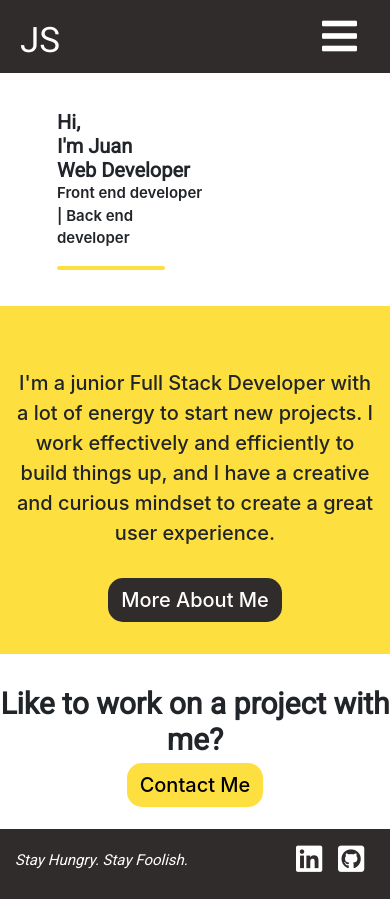
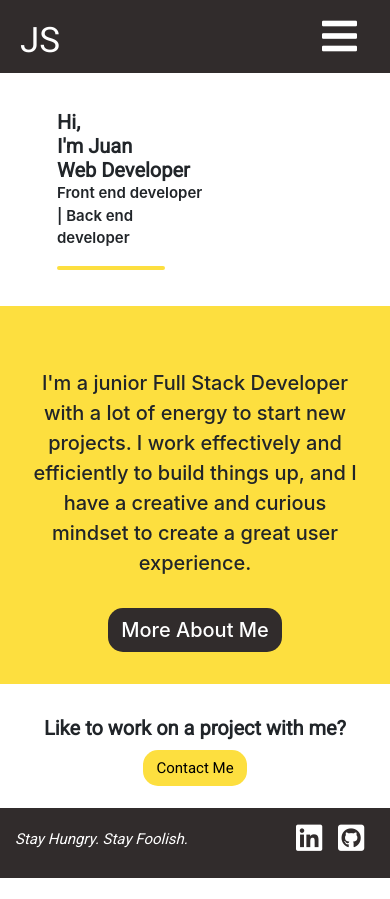
Before and after one commit to Code-Institute-Submissions/MS1_portfolio_website, a plain HTML site: page index.html in a window 390 px wide. After the commit the page ends 878 px from the top, so only its background shows below. Drawn offline with nearby package versions, Linux system fonts and the light colour scheme.

Commit message:
adjust responsiveness to index.html

```diff
--- a/assets/css/style.css
+++ b/assets/css/style.css
@@ -346,7 +346,6 @@ font-size: 1.5rem;
     background-color: #fddf3f;
     border-color: transparent;
     margin: auto;
-    margin-top: 5px;
     border-radius: 15px;
 }
 
@@ -567,6 +566,10 @@ button[type="submit"]:hover {
 }
 
 @media (max-width: 799px) {
+    .my-container-home {
+        padding-top: 60px;
+        padding-bottom: 20px;
+    }
     .home-col h2 {
         font-size: 20px;
     }
@@ -576,12 +579,6 @@ button[type="submit"]:hover {
     .home-col {
         margin-left: 25px;
         margin-top: 50px;
-    }
-    .my-container-home {
-        padding: 20px 32px;
-    }
-    .cta-contact {
-        font-size: 30px;
     }
     .my-row-projects {
         margin: auto;
@@ -599,13 +596,19 @@ button[type="submit"]:hover {
     }
 }
 
+/*------------------------------------- MEDIA QUERIES | for iPhone 6/7/8 plus   */
+
 @media (max-width: 500px) {
+     .cta-contact {
+        font-size: 25px;
+    }
+    .button-contact{
+        font-size: 20px;
+        margin-top: 10px;
+    }
     .upper-section {
         padding: 1em;
         padding-top: 100px;
-    }
-    .my-container-home {
-        padding-top: 60px;
     }
     .hvrbox-layer_top p {
         font-size: 20px;
@@ -615,7 +618,16 @@ button[type="submit"]:hover {
     }
 }
 
+/*------------------------------------- MEDIA QUERIES | for galaxy5/iphone 5/se/6/7/8/x  */
+
 @media (max-width: 400px) {
+     .cta-contact {
+        font-size: 20px;
+    }
+    .button-contact{
+        font-size: 15px;
+        margin-top: 10px;
+    }
     .my-col {
         position: absolute;
     }
--- a/index.html
+++ b/index.html
@@ -121,38 +121,32 @@
       </div>
       <!--../Intro with picture-->
 
-      <!-- Little introduction about myself-->
+       <!-- Little introduction about myself-->
       <div class="container-fluid bg-color-yellow my-container">
-        <div class="row">
-          <p class="text-center">
+      <div class="text-center">
+          <p>
             I'm a junior Full Stack Developer with a lot of energy to start new
             projects. I work effectively and efficiently to build things up, and
             I have a creative and curious mindset to create a great user
             experience.
           </p>
-        </div>
-        <div class="row">
           <a
             class="btn btn-primary button-about"
             href="about.html"
             role="button"
             >More About Me</a
           >
-        </div>
+          </div>
       </div>
       <!--../Little introduction about myself-->
 
-      <!-- CTA for contact-->
-      <div class="container-fluid bg-color-white my-container">
-        <div class="row">
-          <h2 class="cta-contact text-center">Like to work on a project with me?</h2>
-          <a
+     <!-- CTA for contact-->
+      <div class="container bg-color-white my-container">
+          <h2 class="cta-contact text-center">Like to work on a project with me? <a
             class="btn btn-primary button-contact"
             href="contact.html"
             role="button"
-            >Contact Me</a
-          >
-        </div>
+            >Contact Me</a></h2>
       </div>
       <!-- ../CTA for contact-->
     </section>
```
